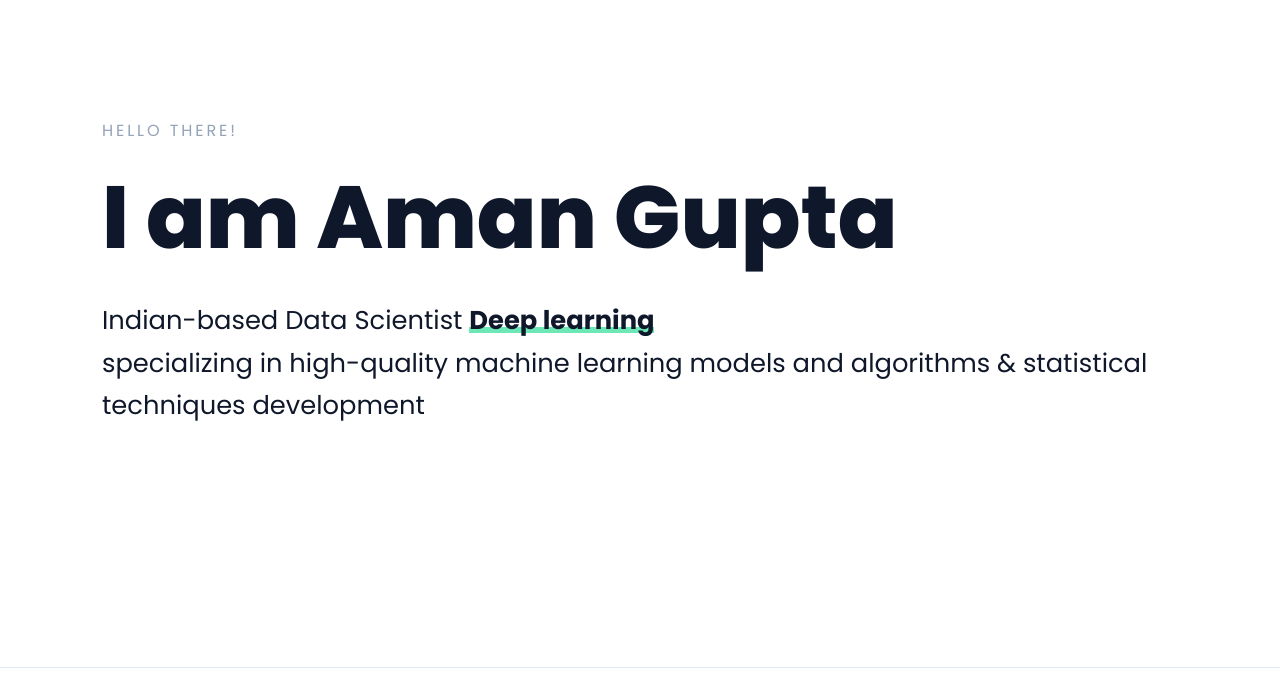
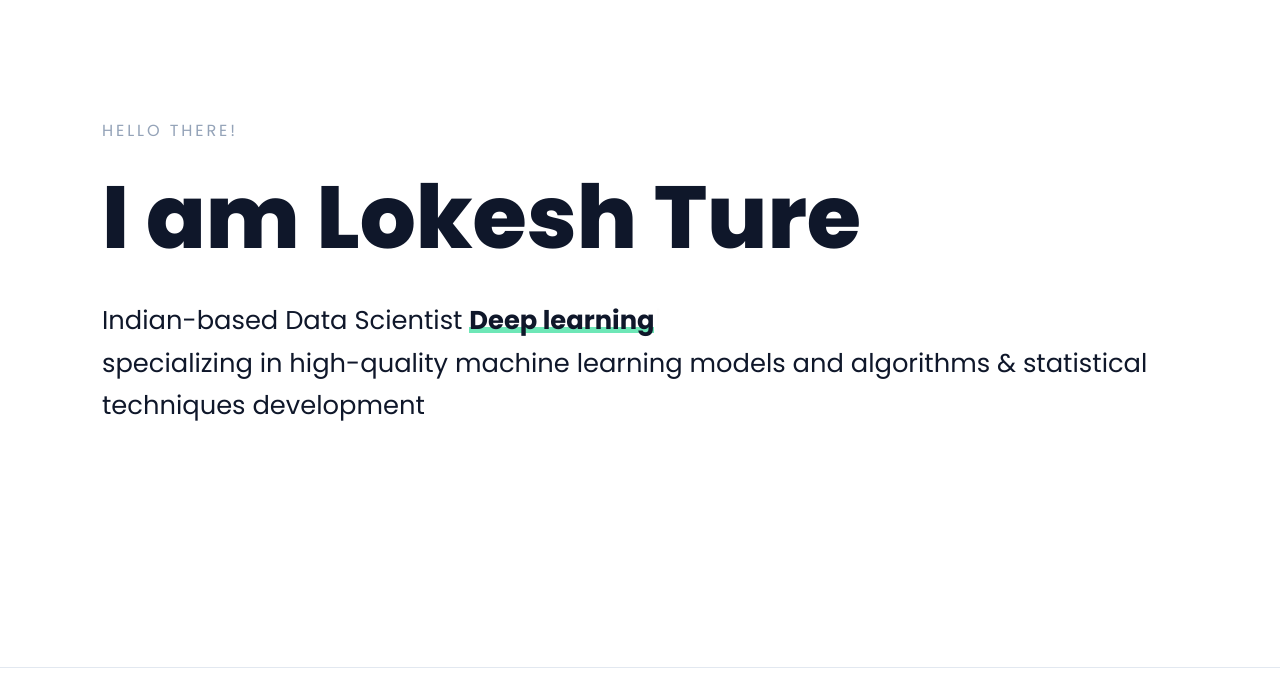
Before and after one commit to Turelokesh999/portfolio01, a plain HTML site: page hii ok 2.html in a window 1280 px wide. Shown: the part 111-810 px from the top of the page. Drawn offline with Linux system fonts and the light colour scheme; a web font is replaced by a local one.

Commit message:
Update hii ok 2.html

```diff
--- a/hii ok 2.html
+++ b/hii ok 2.html
@@ -94,7 +94,7 @@
                 <!-- Hero-->
                 <div class="mb-lg-10">
                     <p class="subtitle-sm" data-scroll data-scroll-speed="2" data-scroll-position="top">Hello there!</p>
-                    <h1 class="display-1 mb-4" data-scroll data-scroll-speed="4" data-scroll-position="top">I am Aman Gupta</h1>
+                    <h1 class="display-1 mb-4" data-scroll data-scroll-speed="4" data-scroll-position="top">I am Lokesh Ture</h1>
                     <p data-scroll data-scroll-speed="6" data-scroll-position="top" class="lead typed-elem">Indian-based Data Scientist <span class="fw-bold text-highlight" data-typed='{"backSpeed": 50,"strings": ["Machine learning", "Deep learning", "Data visualization", "Cloud computing"]}'></span><span class="d-block">specializing in high-quality machine learning models and algorithms & statistical techniques development</span></p>
                 </div>                <!-- /Hero-->
 
```
